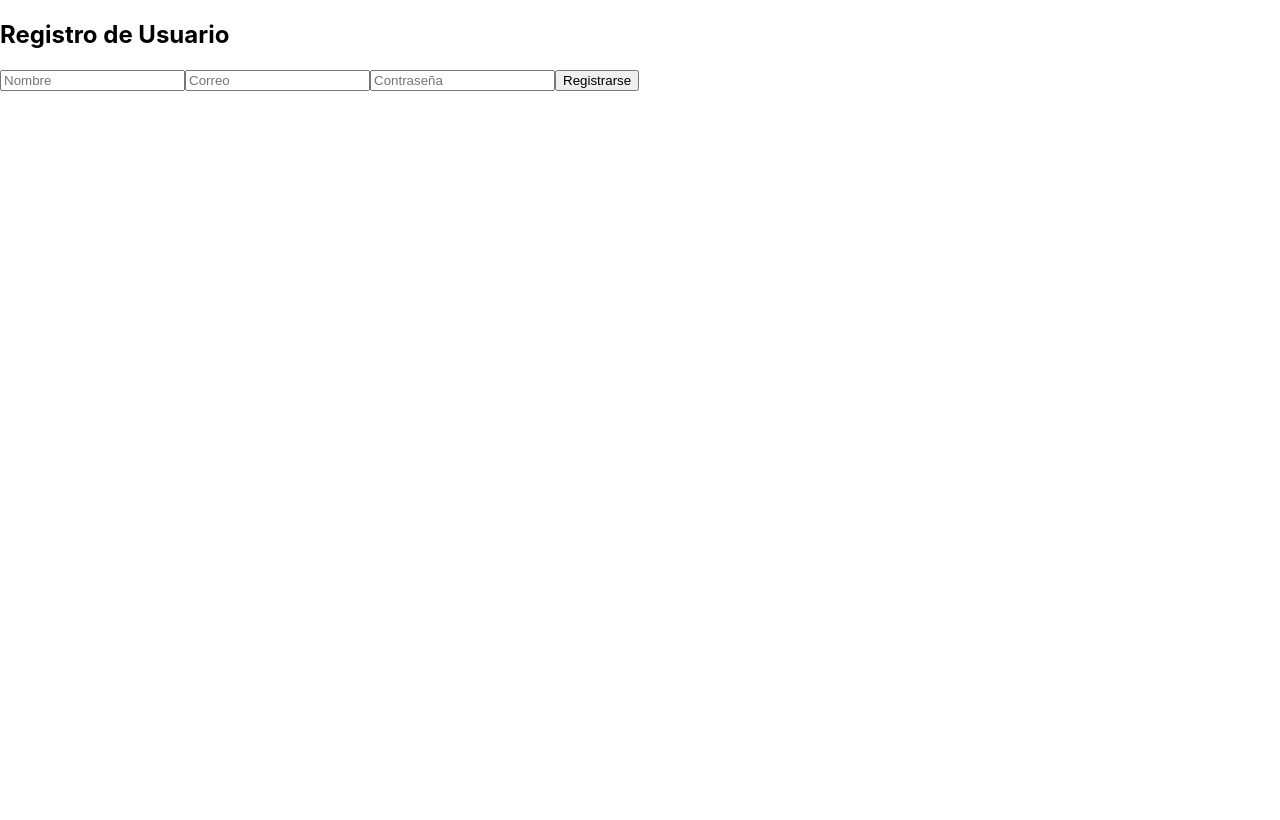
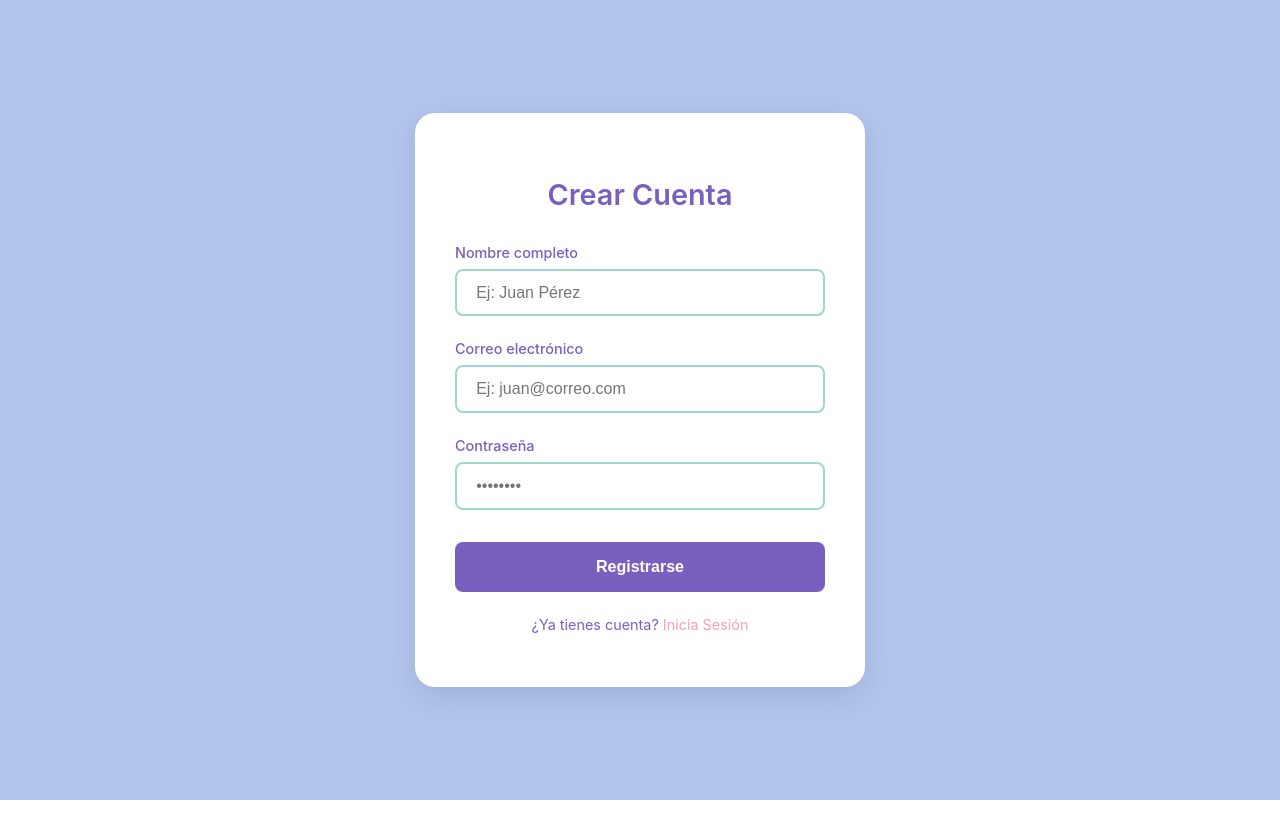
Before and after one commit to Mario124244/denali-main, a React (Create React App) app: page /registro in a window 1280 px wide. Built offline with nearby package versions, Linux system fonts and the light colour scheme.

Commit message:
se agregaron cambios a la pantalla de registro

```diff
--- a/src/components/pages/Informacion.module.css
+++ b/src/components/pages/Informacion.module.css
@@ -4,6 +4,13 @@
   width: 100%;
 }
 
+
+body.informacion-body {
+  background-color:rgb(37, 80, 167);
+  margin: 0;
+  padding: 0;
+  box-sizing: border-box;
+}
 /* Estilo base para TODAS las áreas */
 .area1, .area2, .area3, .area4, .area5, .area6, .area7, .area8, .area9 {
   display: flex;
--- a/src/components/pages/LoginUsuario.tsx
+++ b/src/components/pages/LoginUsuario.tsx
@@ -101,7 +101,7 @@ const LoginUsuario: React.FC = () => {
         <div style={styles.footer}>
           <a href="#recuperar" style={styles.link}>¿Olvidaste tu contraseña?</a>
           <p style={styles.signupText}>
-            ¿No tienes cuenta? <a href="#registro" style={styles.link}>Regístrate</a>
+            ¿No tienes cuenta? <a href="/registro" style={styles.link}>Regístrate</a>
           </p>
         </div>
       </div>
--- a/src/components/pages/RegistroUsuario.tsx
+++ b/src/components/pages/RegistroUsuario.tsx
@@ -38,31 +38,126 @@ const RegistroUsuario: React.FC = () => {
   };
 
   return (
-    <form onSubmit={handleSubmit}>
-      <h2>Registro de Usuario</h2>
+    <div style={{
+      minHeight: '100vh',
+      display: 'flex',
+      alignItems: 'center',
+      justifyContent: 'center',
+      backgroundColor: '#b1c5ed'
+    }}>
+      <form onSubmit={handleSubmit} style={{
+        background: 'white',
+        padding: '2.5rem',
+        borderRadius: '20px',
+        boxShadow: '0 10px 30px rgba(0,0,0,0.1)',
+        width: '100%',
+        maxWidth: '450px',
+        margin: '20px'
+      }}>
+        <h2 style={{
+          color: '#795fbe',
+          marginBottom: '2rem',
+          textAlign: 'center',
+          fontSize: '1.8rem',
+          fontWeight: '600'
+        }}>Crear Cuenta</h2>
+
+        <div style={{ marginBottom: '1.5rem' }}>
+          <label style={{
+            display: 'block',
+            color: '#795fbe',
+            marginBottom: '0.5rem',
+            fontSize: '0.9rem',
+            fontWeight: '500'
+          }}>Nombre completo</label>
           <input
+            style={{
+              width: '100%',
+              padding: '0.8rem 1.2rem',
+              border: '2px solid #99dacd',
+              borderRadius: '8px',
+              fontSize: '1rem',
+              transition: 'border-color 0.3s ease',
+            }}
             type="text"
-        placeholder="Nombre"
+            placeholder="Ej: Juan Pérez"
             value={nombre}
             onChange={e => setNombre(e.target.value)}
             required
           />
+        </div>
+
+        <div style={{ marginBottom: '1.5rem' }}>
+          <label style={{display: 'block',
+            color: '#795fbe',
+            marginBottom: '0.5rem',
+            fontSize: '0.9rem',
+            fontWeight: '500'}}>Correo electrónico</label>
           <input
+            style={{width: '100%',
+              padding: '0.8rem 1.2rem',
+              border: '2px solid #99dacd',
+              borderRadius: '8px',
+              fontSize: '1rem',
+              transition: 'border-color 0.3s ease',}}
             type="email"
-        placeholder="Correo"
+            placeholder="Ej: juan@correo.com"
             value={correo}
             onChange={e => setCorreo(e.target.value)}
             required
           />
+        </div>
+
+        <div style={{ marginBottom: '2rem' }}>
+          <label style={{display: 'block',
+            color: '#795fbe',
+            marginBottom: '0.5rem',
+            fontSize: '0.9rem',
+            fontWeight: '500'}}>Contraseña</label>
           <input
+            style={{width: '100%',
+              padding: '0.8rem 1.2rem',
+              border: '2px solid #99dacd',
+              borderRadius: '8px',
+              fontSize: '1rem',
+              transition: 'border-color 0.3s ease',}}
             type="password"
-        placeholder="Contraseña"
+            placeholder="••••••••"
             value={password}
             onChange={e => setPassword(e.target.value)}
             required
           />
-      <button type="submit">Registrarse</button>
+        </div>
+
+        <button
+          type="submit"
+          style={{
+            width: '100%',
+            padding: '1rem',
+            backgroundColor: '#795fbe',
+            color: 'white',
+            border: 'none',
+            borderRadius: '8px',
+            fontSize: '1rem',
+            fontWeight: '600',
+            cursor: 'pointer',
+            transition: 'background-color 0.3s ease',
+
+          }}
+        >
+          Registrarse
+        </button>
+
+        <p style={{
+          textAlign: 'center',
+          marginTop: '1.5rem',
+          color: '#795fbe',
+          fontSize: '0.9rem'
+        }}>
+          ¿Ya tienes cuenta? <a href="/login" style={{ color: '#f5a0b5', textDecoration: 'none' }}>Inicia Sesión</a>
+        </p>
       </form>
+    </div>
   );
 };
 
```
Lines whose indentation alone changed are shown as unchanged.
